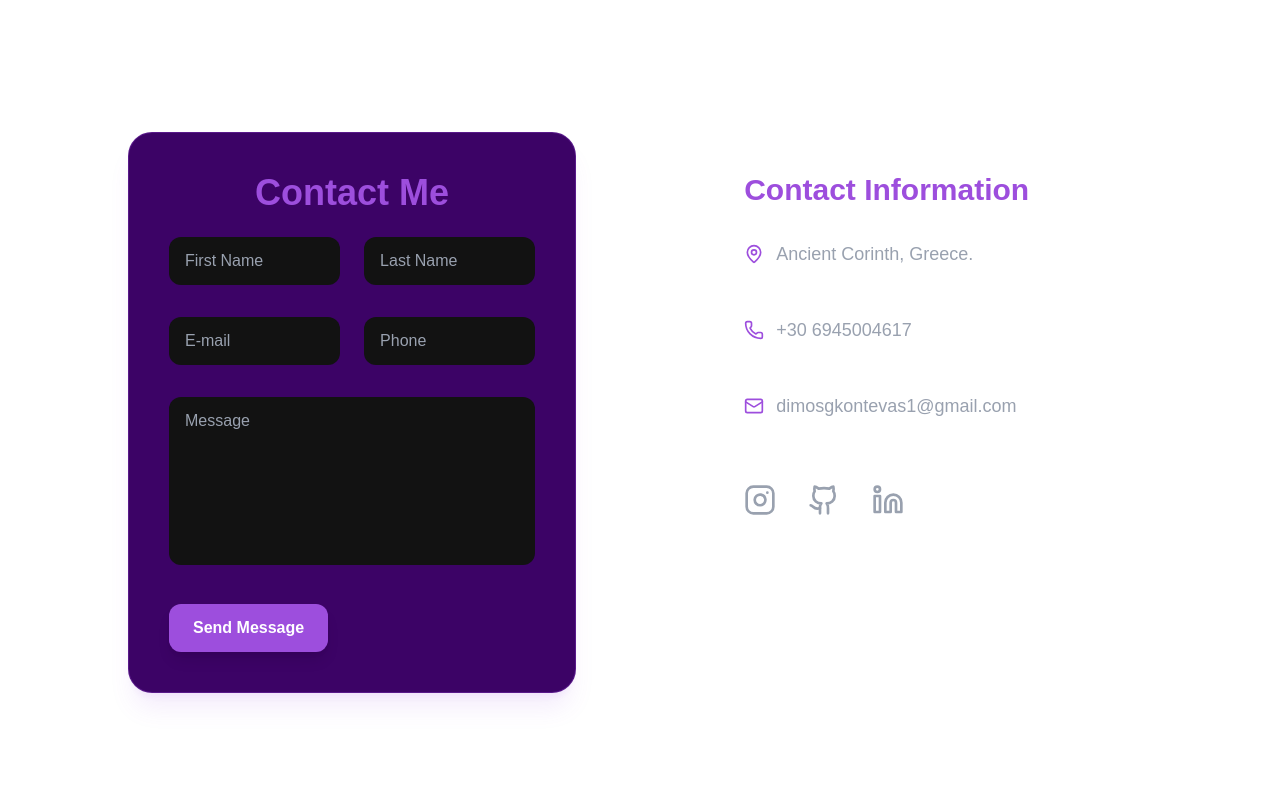
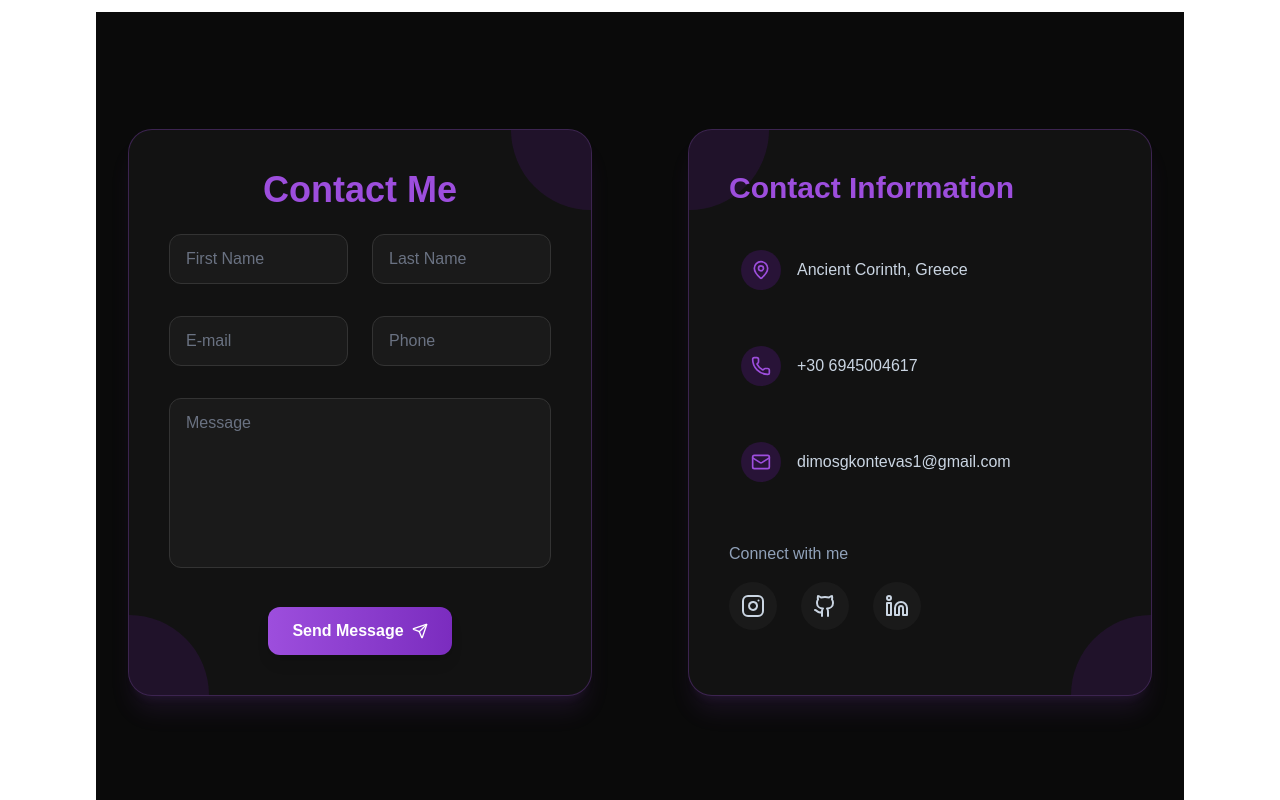
Before and after one commit to gkontevas/Portfolio, a Next.js app: page / in a window 1280 px wide. Shown: the part 2660-3460 px from the top of the page. Built offline with nearby package versions, Linux system fonts and the light colour scheme.

Commit message:
new commit

```diff
--- a/app/components/Contact.jsx
+++ b/app/components/Contact.jsx
@@ -4,7 +4,7 @@ import { useState, useRef } from "react"
 import Swal from "sweetalert2"
 import Link from "next/link"
 import { motion, useInView } from "framer-motion"
-import { MapPin, Phone, Mail, Instagram, Github, Linkedin } from "lucide-react"
+import { MapPin, Phone, Mail, Instagram, Github, Linkedin, Send } from "lucide-react"
 
 const ContactForm = () => {
   const [isSubmitting, setIsSubmitting] = useState(false)
@@ -40,8 +40,8 @@ const ContactForm = () => {
           title: "Success!",
           text: "Message sent successfully!",
           icon: "success",
-          background: "#FFFFFF",
-          color: "#333333",
+          background: "#121212",
+          color: "#ffffff",
           confirmButtonColor: "#9D4EDD",
         })
         event.target.reset()
@@ -51,8 +51,8 @@ const ContactForm = () => {
         title: "Error!",
         text: "Something went wrong. Please try again.",
         icon: "error",
-        background: "#FFFFFF",
-        color: "#333333",
+        background: "#121212",
+        color: "#ffffff",
         confirmButtonColor: "#9D4EDD",
       })
     } finally {
@@ -91,7 +91,7 @@ const ContactForm = () => {
 
   const buttonVariants = {
     initial: { scale: 1 },
-    hover: { scale: 1.05, backgroundColor: "#9D4EDD", color: "#fff" },
+    hover: { scale: 1.05, backgroundColor: "#7B2CBF", color: "#fff" },
     tap: { scale: 0.98 },
   }
 
@@ -101,21 +101,24 @@ const ContactForm = () => {
   }
 
   return (
-    <div className="min-h-screen flex items-center justify-center px-4 py-8 sm:px-6 lg:px-8">
+    <div className="min-h-screen flex items-center justify-center px-4 py-8 sm:px-6 lg:px-8 bg-[#0A0A0A]">
       <div className="w-full max-w-7xl mx-auto">
-        <div className="flex flex-col-reverse md:flex-row gap-8 sm:gap-12 md:gap-24 lg:gap-32">
-
-          {/* Right Section - Contact Form */}
+        <div className="flex flex-col-reverse md:flex-row gap-8 sm:gap-12 md:gap-16 lg:gap-24">
+          {/* Left Section - Contact Form */}
           <motion.div
             ref={formContainerRef}
-            className="w-full md:w-1/2 p-6 sm:p-8 md:p-10 bg-purple-950 rounded-3xl border border-[#9D4EDD]/30 shadow-xl shadow-[#9D4EDD]/10"
+            className="w-full md:w-1/2 p-6 sm:p-8 md:p-10 bg-[#121212] rounded-3xl border border-[#9D4EDD]/30 shadow-xl shadow-[#9D4EDD]/10 relative overflow-hidden"
             initial="hidden"
             animate={isFormInView ? "visible" : "hidden"}
             variants={containerVariants}
           >
-            <div className="space-y-6 sm:space-y-8">
+            {/* Decorative elements */}
+            <div className="absolute -top-20 -right-20 w-40 h-40 rounded-full bg-purple-900/20"></div>
+            <div className="absolute -bottom-20 -left-20 w-40 h-40 rounded-full bg-purple-900/20"></div>
+
+            <div className="space-y-6 sm:space-y-8 relative z-10">
               <motion.h2
-                className="text-2xl sm:text-3xl lg:text-4xl font-bold text-[#9D4EDD] mb-4 sm:mb-6 text-center md:text-center"
+                className="text-2xl sm:text-3xl lg:text-4xl font-bold text-[#9D4EDD] mb-4 sm:mb-6 text-center"
                 variants={itemVariants}
               >
                 Contact Me
@@ -127,7 +130,7 @@ const ContactForm = () => {
                       type="text"
                       name="firstName"
                       placeholder="First Name"
-                      className="w-full px-4 py-3 bg-[#121212] rounded-xl focus:outline-none focus:ring-2 focus:ring-[#9D4EDD] text-slate-400 placeholder-gray-400 transition-all duration-200"
+                      className="w-full px-4 py-3 bg-[#1A1A1A] border border-[#333333] rounded-xl focus:outline-none focus:ring-2 focus:ring-[#9D4EDD] focus:border-transparent text-slate-300 placeholder-gray-500 transition-all duration-200"
                       required
                     />
                   </motion.div>
@@ -136,7 +139,7 @@ const ContactForm = () => {
                       type="text"
                       name="lastName"
                       placeholder="Last Name"
-                      className="w-full px-4 py-3 bg-[#121212] rounded-xl focus:outline-none focus:ring-2 focus:ring-[#9D4EDD] text-slate-400 placeholder-gray-400 transition-all duration-200"
+                      className="w-full px-4 py-3 bg-[#1A1A1A] border border-[#333333] rounded-xl focus:outline-none focus:ring-2 focus:ring-[#9D4EDD] focus:border-transparent text-slate-300 placeholder-gray-500 transition-all duration-200"
                       required
                     />
                   </motion.div>
@@ -147,7 +150,7 @@ const ContactForm = () => {
                       type="email"
                       name="email"
                       placeholder="E-mail"
-                      className="w-full px-4 py-3 bg-[#121212] rounded-xl focus:outline-none focus:ring-2 focus:ring-[#9D4EDD] text-slate-400 placeholder-gray-400 transition-all duration-200"
+                      className="w-full px-4 py-3 bg-[#1A1A1A] border border-[#333333] rounded-xl focus:outline-none focus:ring-2 focus:ring-[#9D4EDD] focus:border-transparent text-slate-300 placeholder-gray-500 transition-all duration-200"
                       required
                     />
                   </motion.div>
@@ -156,7 +159,7 @@ const ContactForm = () => {
                       type="tel"
                       name="phone"
                       placeholder="Phone"
-                      className="w-full px-4 py-3 bg-[#121212] rounded-xl focus:outline-none focus:ring-2 focus:ring-[#9D4EDD] text-slate-400 placeholder-gray-400 transition-all duration-200"
+                      className="w-full px-4 py-3 bg-[#1A1A1A] border border-[#333333] rounded-xl focus:outline-none focus:ring-2 focus:ring-[#9D4EDD] focus:border-transparent text-slate-300 placeholder-gray-500 transition-all duration-200"
                       required
                     />
                   </motion.div>
@@ -166,94 +169,117 @@ const ContactForm = () => {
                     name="message"
                     placeholder="Message"
                     rows={6}
-                    className="w-full px-4 py-3 bg-[#121212] rounded-xl focus:outline-none focus:ring-2 focus:ring-[#9D4EDD] text-slate-400 placeholder-gray-400 transition-all duration-200 resize-none"
+                    className="w-full px-4 py-3 bg-[#1A1A1A] border border-[#333333] rounded-xl focus:outline-none focus:ring-2 focus:ring-[#9D4EDD] focus:border-transparent text-slate-300 placeholder-gray-500 transition-all duration-200 resize-none"
                     required
                   ></textarea>
                 </motion.div>
+                <motion.div className="flex justify-center">
                   <motion.button
                     type="submit"
-                  className="w-fit px-6 py-3 bg-[#9D4EDD] text-white rounded-xl font-semibold transition-all duration-200 shadow-lg disabled:opacity-70"
+                    className="px-6 py-3 bg-gradient-to-r from-[#9D4EDD] to-[#7B2CBF] text-white rounded-xl font-semibold transition-all duration-200 shadow-lg disabled:opacity-70 flex items-center gap-2"
                     variants={buttonVariants}
                     whileHover="hover"
                     whileTap="tap"
                     disabled={isSubmitting}
                   >
                     {isSubmitting ? (
-                    <div className="flex items-center gap-2">
+                      <>
                         <motion.div
                           animate={{ rotate: 360 }}
                           transition={{ repeat: Number.POSITIVE_INFINITY, duration: 1, ease: "linear" }}
                           className="w-5 h-5 border-2 border-white border-t-transparent rounded-full"
                         />
                         <span>Sending...</span>
-                    </div>
+                      </>
                     ) : (
-                    "Send Message"
+                      <>
+                        <span>Send Message</span>
+                        <Send size={16} />
+                      </>
                     )}
                   </motion.button>
+                </motion.div>
               </form>
             </div>
           </motion.div>
+
+          {/* Right Section - Contact Info */}
           <motion.div
             ref={infoContainerRef}
-            className="w-full md:w-1/2 p-6 sm:p-8 md:p-10 rounded-3xl"
+            className="w-full md:w-1/2 p-6 sm:p-8 md:p-10 bg-[#121212] rounded-3xl border border-[#9D4EDD]/30 shadow-xl shadow-[#9D4EDD]/10 relative overflow-hidden"
             initial="hidden"
             animate={isInfoInView ? "visible" : "hidden"}
             variants={containerVariants}
           >
-            <div className="space-y-12 sm:space-y-16">
+            {/* Decorative elements */}
+            <div className="absolute -top-20 -left-20 w-40 h-40 rounded-full bg-purple-900/20"></div>
+            <div className="absolute -bottom-20 -right-20 w-40 h-40 rounded-full bg-purple-900/20"></div>
+
+            <div className="space-y-8 sm:space-y-12 relative z-10">
               <div className="space-y-6">
                 <motion.h2
-                  className="text-xl sm:text-2xl lg:text-3xl font-bold text-[#9D4EDD] mb-6 sm:mb-8"
+                  className="text-xl sm:text-2xl lg:text-3xl font-bold text-[#9D4EDD] mb-6 sm:mb-8 text-center md:text-left"
                   variants={itemVariants}
                 >
                   Contact Information
                 </motion.h2>
-                <div className="space-y-12 text-gray-800">
+                <div className="space-y-8 text-slate-300">
                   <motion.div
-                    className="flex items-center gap-3 text-base sm:text-lg"
+                    className="flex items-center gap-4 p-3 rounded-xl hover:bg-[#1A1A1A] transition-all duration-300"
                     variants={itemVariants}
                     whileHover={{ x: 5 }}
                   >
+                    <div className="flex items-center justify-center w-10 h-10 rounded-full bg-purple-900/30">
                       <MapPin className="h-5 w-5 text-[#9D4EDD]" />
-                    <span className="text-gray-400">Ancient Corinth, Greece.</span>
+                    </div>
+                    <span>Ancient Corinth, Greece</span>
                   </motion.div>
                   <motion.div
-                    className="flex items-center gap-3 text-base sm:text-lg"
+                    className="flex items-center gap-4 p-3 rounded-xl hover:bg-[#1A1A1A] transition-all duration-300"
                     variants={itemVariants}
                     whileHover={{ x: 5 }}
                   >
+                    <div className="flex items-center justify-center w-10 h-10 rounded-full bg-purple-900/30">
                       <Phone className="h-5 w-5 text-[#9D4EDD]" />
-                    <span className="text-gray-400">+30 6945004617</span>
+                    </div>
+                    <span>+30 6945004617</span>
                   </motion.div>
                   <motion.div
-                    className="flex items-center gap-3 text-base sm:text-lg"
+                    className="flex items-center gap-4 p-3 rounded-xl hover:bg-[#1A1A1A] transition-all duration-300"
                     variants={itemVariants}
                     whileHover={{ x: 5 }}
                   >
+                    <div className="flex items-center justify-center w-10 h-10 rounded-full bg-purple-900/30">
                       <Mail className="h-5 w-5 text-[#9D4EDD]" />
-                    <span className="text-gray-400">dimosgkontevas1@gmail.com</span>
+                    </div>
+                    <span className="break-all">dimosgkontevas1@gmail.com</span>
                   </motion.div>
                 </div>
               </div>
 
-              <motion.div className="space-y-8" variants={containerVariants}>
-                <div className="flex gap-8">
+              <motion.div className="space-y-4" variants={containerVariants}>
+                <motion.p className="text-slate-400 font-medium text-center md:text-left" variants={itemVariants}>
+                  Connect with me
+                </motion.p>
+                <div className="flex justify-center md:justify-start gap-6">
                   <motion.div variants={itemVariants} whileHover="hover" initial="initial">
                     <Link
                       href="https://www.instagram.com/gkontevas_/"
-                      className="text-gray-400 transition-all duration-200"
+                      className="flex items-center justify-center w-12 h-12 rounded-full bg-[#1A1A1A] text-slate-300 hover:bg-purple-900/30 transition-all duration-300"
                     >
                       <motion.div variants={socialVariants}>
-                        <Instagram size={32} />
+                        <Instagram size={24} />
                       </motion.div>
                     </Link>
                   </motion.div>
 
                   <motion.div variants={itemVariants} whileHover="hover" initial="initial">
-                    <Link href="https://github.com/gkontevas" className="text-gray-400 transition-all duration-200">
+                    <Link
+                      href="https://github.com/gkontevas"
+                      className="flex items-center justify-center w-12 h-12 rounded-full bg-[#1A1A1A] text-slate-300 hover:bg-purple-900/30 transition-all duration-300"
+                    >
                       <motion.div variants={socialVariants}>
-                        <Github size={32} />
+                        <Github size={24} />
                       </motion.div>
                     </Link>
                   </motion.div>
@@ -261,10 +287,10 @@ const ContactForm = () => {
                   <motion.div variants={itemVariants} whileHover="hover" initial="initial">
                     <Link
                       href="https://www.linkedin.com/in/dimos-gkontevas-bb87a22b3/"
-                      className="text-gray-400 transition-all duration-200"
+                      className="flex items-center justify-center w-12 h-12 rounded-full bg-[#1A1A1A] text-slate-300 hover:bg-purple-900/30 transition-all duration-300"
                     >
                       <motion.div variants={socialVariants}>
-                        <Linkedin size={32} />
+                        <Linkedin size={24} />
                       </motion.div>
                     </Link>
                   </motion.div>
```
Lines whose indentation alone changed are shown as unchanged.
